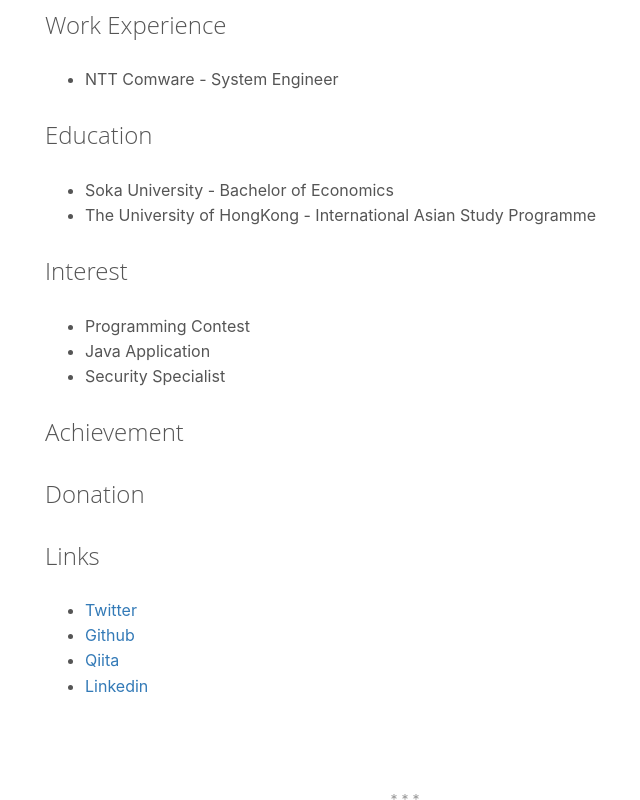
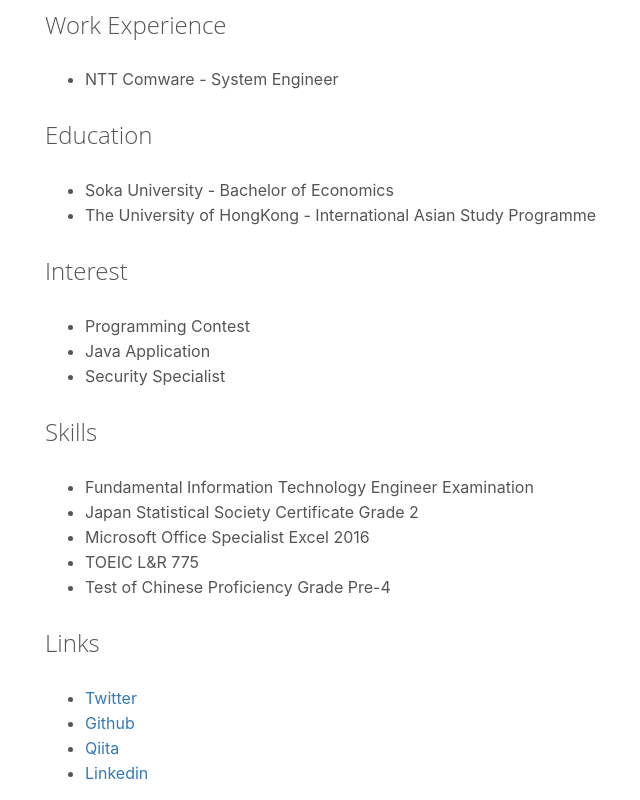
Before and after one commit to proproping/proproping.github.io, a plain HTML site: page about/index.html in a window 1280 px wide. Shown: the part 378-1178 px from the top of the page, without its empty margins (235-875 px from the left). Drawn offline with Linux system fonts and the light colour scheme.

Commit message:
rebuilding site 2020年 5月 2日 土曜日 23時33分58秒 JST

```diff
--- a/about/index.html
+++ b/about/index.html
@@ -84,8 +84,14 @@
 <li>Java Application</li>
 <li>Security Specialist</li>
 </ul>
-<h3 id="achievement">Achievement</h3>
-<h3 id="donation">Donation</h3>
+<h3 id="skills">Skills</h3>
+<ul>
+<li>Fundamental Information Technology Engineer Examination</li>
+<li>Japan Statistical Society Certificate Grade 2</li>
+<li>Microsoft Office Specialist Excel 2016</li>
+<li>TOEIC L&amp;R 775</li>
+<li>Test of Chinese Proficiency Grade Pre-4</li>
+</ul>
 <h3 id="links">Links</h3>
 <ul>
 <li><a href="https://twitter.com/proproping">Twitter</a></li>
--- a/index.xml
+++ b/index.xml
@@ -19,7 +19,7 @@
       <pubDate>Sat, 02 May 2020 15:00:00 +0900</pubDate>
 
       <guid>https://proproping.github.io/about/</guid>
-      <description> Ryotaro Tsuji Work Experience  NTT Comware - System Engineer  Education  Soka University - Bachelor of Economics The University of HongKong - International Asian Study Programme  Interest  Programming Contest Java Application Security Specialist  Achievement Donation Links  Twitter Github Qiita Linkedin  </description>
+      <description> Ryotaro Tsuji Work Experience  NTT Comware - System Engineer  Education  Soka University - Bachelor of Economics The University of HongKong - International Asian Study Programme  Interest  Programming Contest Java Application Security Specialist  Skills  Fundamental Information Technology Engineer Examination Japan Statistical Society Certificate Grade 2 Microsoft Office Specialist Excel 2016 TOEIC L&amp;amp;R 775 Test of Chinese Proficiency Grade Pre-4  Links  Twitter Github Qiita Linkedin  </description>
     </item>
 
     <item>
```
